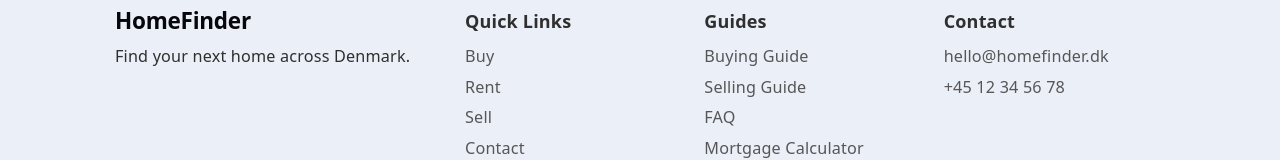
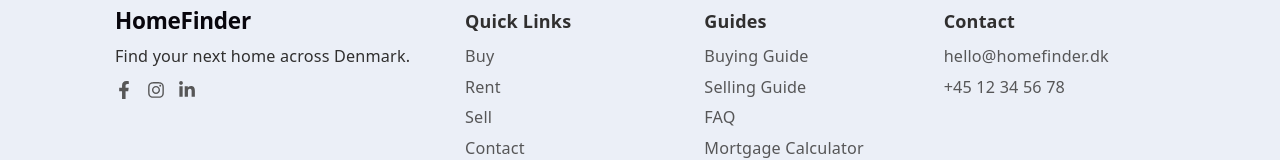
Before and after one commit to yasi-ayazi/home-finder, a React (Vite) app: page / in a window 1280 px wide. Shown: the part 1859-2019 px from the top of the page. Built offline with nearby package versions, Linux system fonts and the light colour scheme.

Commit message:
Add social media icons to Footer component and update styles for better layout

```diff
--- a/package.json
+++ b/package.json
@@ -11,7 +11,8 @@
   },
   "dependencies": {
     "react": "^19.2.7",
-    "react-dom": "^19.2.7"
+    "react-dom": "^19.2.7",
+    "react-icons": "^5.7.0"
   },
   "devDependencies": {
     "@eslint/js": "^10.0.1",
--- a/src/components/Footer/Footer.css
+++ b/src/components/Footer/Footer.css
@@ -61,3 +61,17 @@
     padding-top: 1.25rem;
     border-top: 1px solid #d9dde6;
 }
+.footer__social {
+    display: flex;
+    gap: 0.75rem;
+    margin-top: 0.5rem;
+}
+.footer__social a {
+    font-size: 1rem;
+    color: #565657;
+    transition: color .2s;
+}
+
+.footer__social a:hover {
+    color: var(--primary);
+}
--- a/src/components/Footer/Footer.tsx
+++ b/src/components/Footer/Footer.tsx
@@ -1,3 +1,4 @@
+import { FaFacebookF, FaInstagram, FaLinkedinIn } from "react-icons/fa";
 import "./Footer.css";
 
 function Footer() {
@@ -14,9 +15,19 @@ function Footer() {
                     <p className="footer__text">
                         Find your next home across Denmark.
                     </p>
+
                     <div className="footer__social">
+                        <a href="https://www.facebook.com" target="_blank" rel="noopener noreferrer">
+                            <FaFacebookF />
+                        </a>
+                        <a href="https://www.instagram.com" target="_blank" rel="noopener noreferrer">
+                            <FaInstagram />
+                        </a>
+                        <a href="https://www.linkedin.com" target="_blank" rel="noopener noreferrer">
+                            <FaLinkedinIn />
+                        </a>
+                    </div>
 
-                    </div>
                 </div>
 
                 <div className="footer__links">
```
Also changed, not shown: 1 other file (tests, documents, lock files or other folders).
